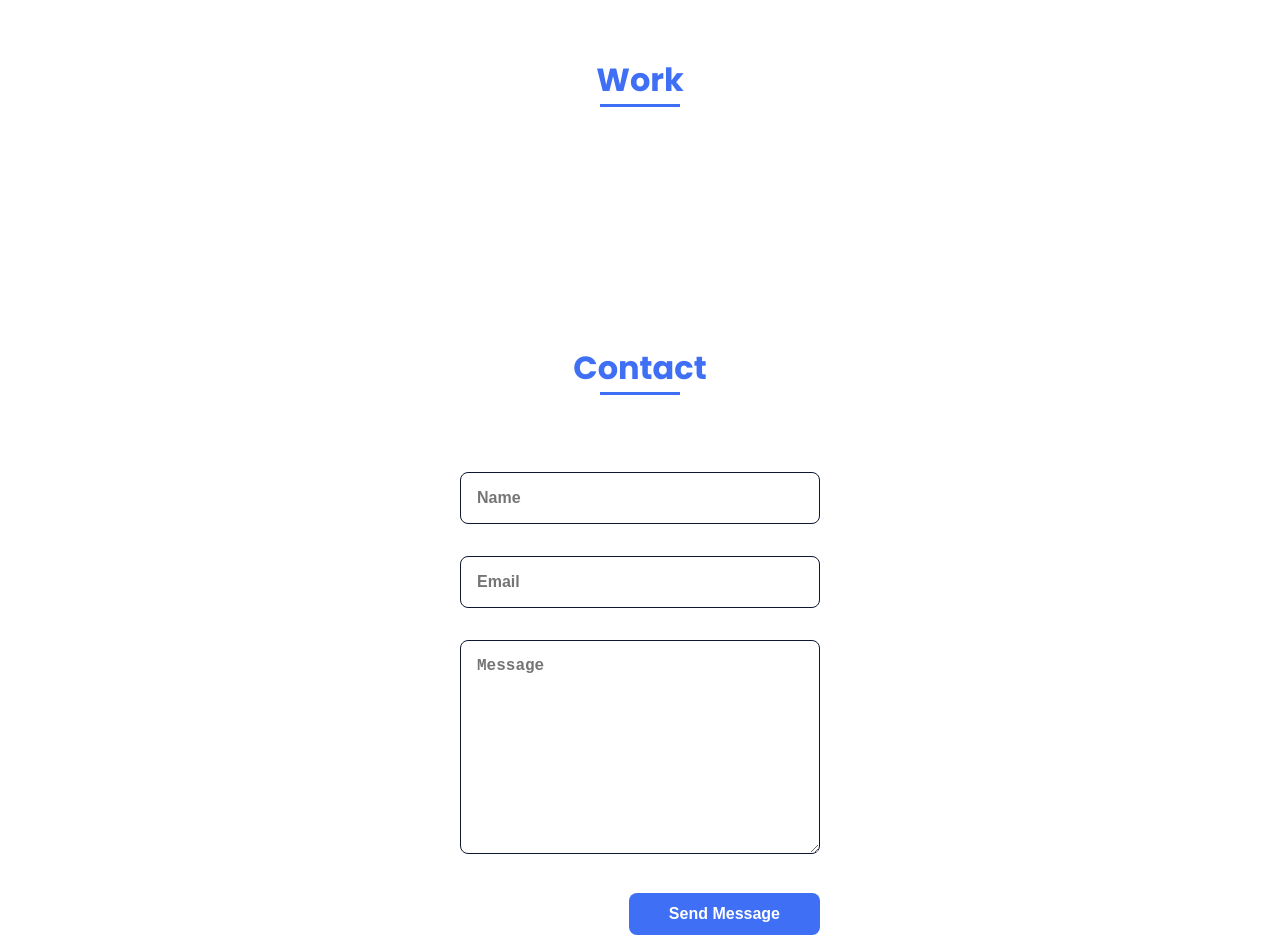
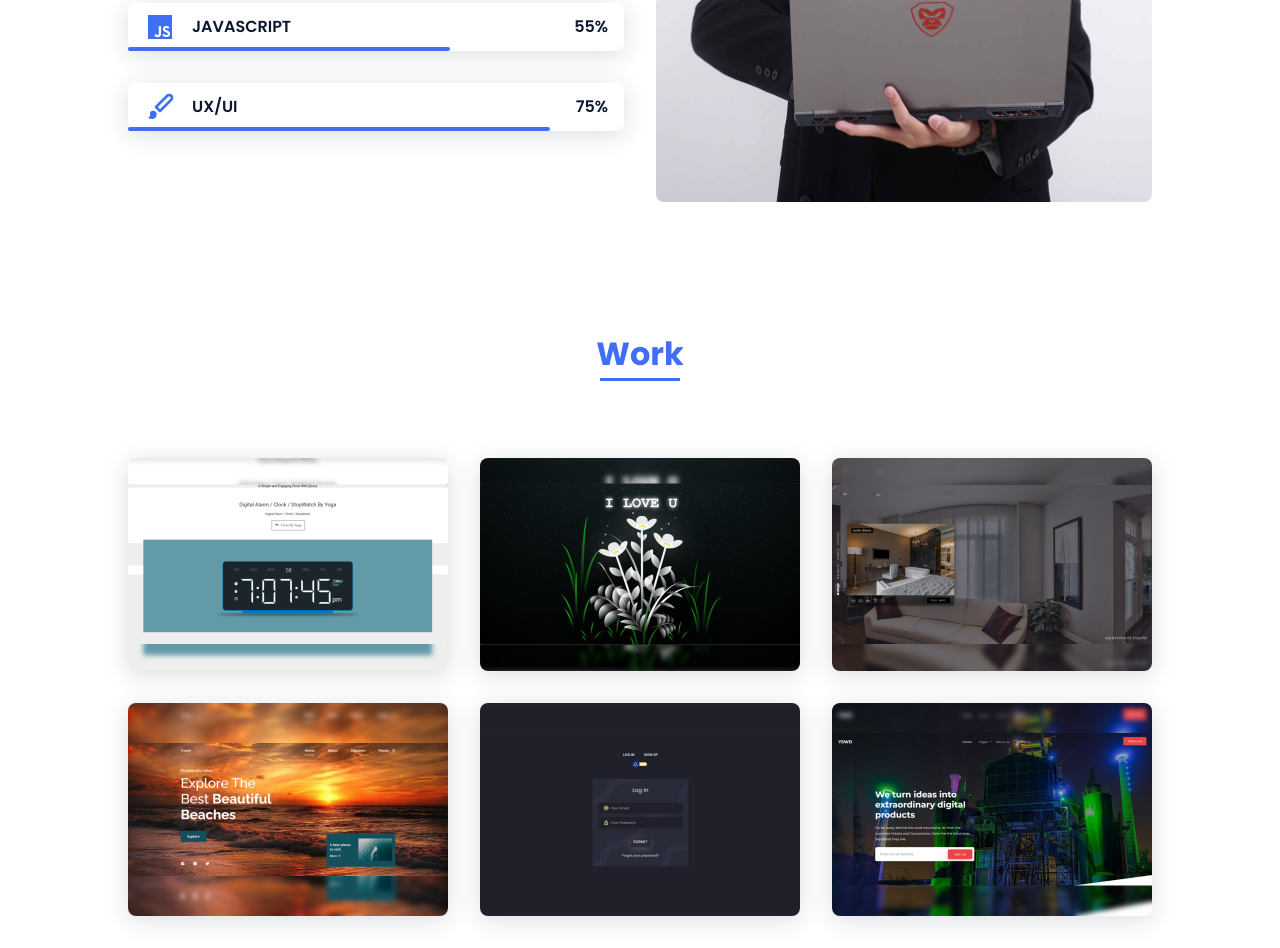
Before and after one commit to YogUNI/My-portfolio, a plain HTML site: page index.html in a window 1280 px wide. Shown: the part 1849-2797 px from the top of the page. Drawn offline with nearby package versions, Linux system fonts and the light colour scheme.

Commit message:
index.html

```diff
--- a/index.html
+++ b/index.html
@@ -57,7 +57,7 @@
                         </mask>
                         <g mask="url(#mask0)">
                             <path d="M9.19024 145.964C34.0253 76.5814 114.865 54.7299 184.111 29.4823C245.804 6.98884 311.86 -14.9503 370.735 14.143C431.207 44.026 467.948 107.508 477.191 174.311C485.897 237.229 454.931 294.377 416.506 344.954C373.74 401.245 326.068 462.801 255.442 466.189C179.416 469.835 111.552 422.137 65.1576 361.805C17.4835 299.81 -17.1617 219.583 9.19024 145.964Z"/>
-                            <image class="home__blob-img" x="50" y="60" href="assets/img/now2.png"/>
+                            <image class="home__blob-img" x="50" y="60" href="img/now2.png"/>
                         </g>
                     </svg>
                 </div>
@@ -69,7 +69,7 @@
 
                 <div class="about__container bd-grid">
                     <div class="about__img">
-                        <img src="assets/img/meabot2.jpg" alt="">
+                        <img src="img/meabot2.jpg" alt="">
                     </div>
 
                     <div>
@@ -138,7 +138,7 @@
                     </div>
 
                     <div>
-                        <img src="assets/img/tgr1.jpg" alt="" class="skills__img">
+                        <img src="img/tgr1.jpg" alt="" class="skills__img">
                     </div>
                 </div>
             </section>
@@ -149,22 +149,22 @@
 
                 <div class="work__container bd-grid">
                     <a href="https://yoguni.github.io/Timer-stopwatch/" class="work__img">
-                        <img src="assets/img/kerja1.png" alt="">
+                        <img src="img/kerja1.png" alt="">
                     </a>
                     <a href="https://yoguni.github.io/Gift-Flowers/" class="work__img">
-                        <img src="assets/img/kerja2.png" alt="">
+                        <img src="img/kerja2.png" alt="">
                     </a>
                     <a href="https://yoguni.github.io/Hotel-page/" class="work__img">
-                        <img src="assets/img/kerja3.png" alt="">
+                        <img src="img/kerja3.png" alt="">
                     </a>
                     <a href="https://yoguni.github.io/Travel-page/" class="work__img">
-                        <img src="assets/img/kerja4.png" alt="">
+                        <img src="img/kerja4.png" alt="">
                     </a>
                     <a href="https://yoguni.github.io/Login-page/" class="work__img">
-                        <img src="assets/img/kerja5.png" alt="">
+                        <img src="img/kerja5.png" alt="">
                     </a>
                     <a href="https://yoguni.github.io/Service-website/" class="work__img">
-                        <img src="assets/img/kerja6.png" alt="">
+                        <img src="img/kerja6.png" alt="">
                     </a>
                 </div>
             </section>
```
